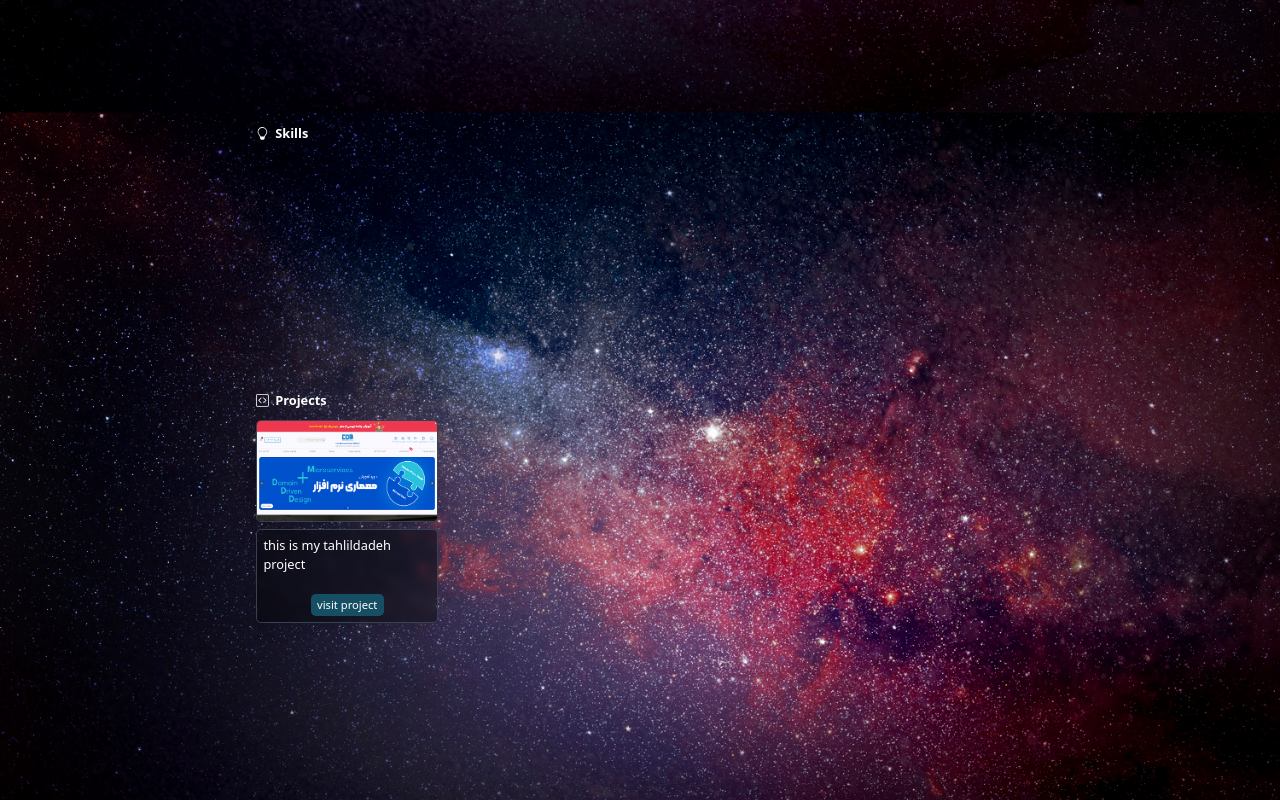
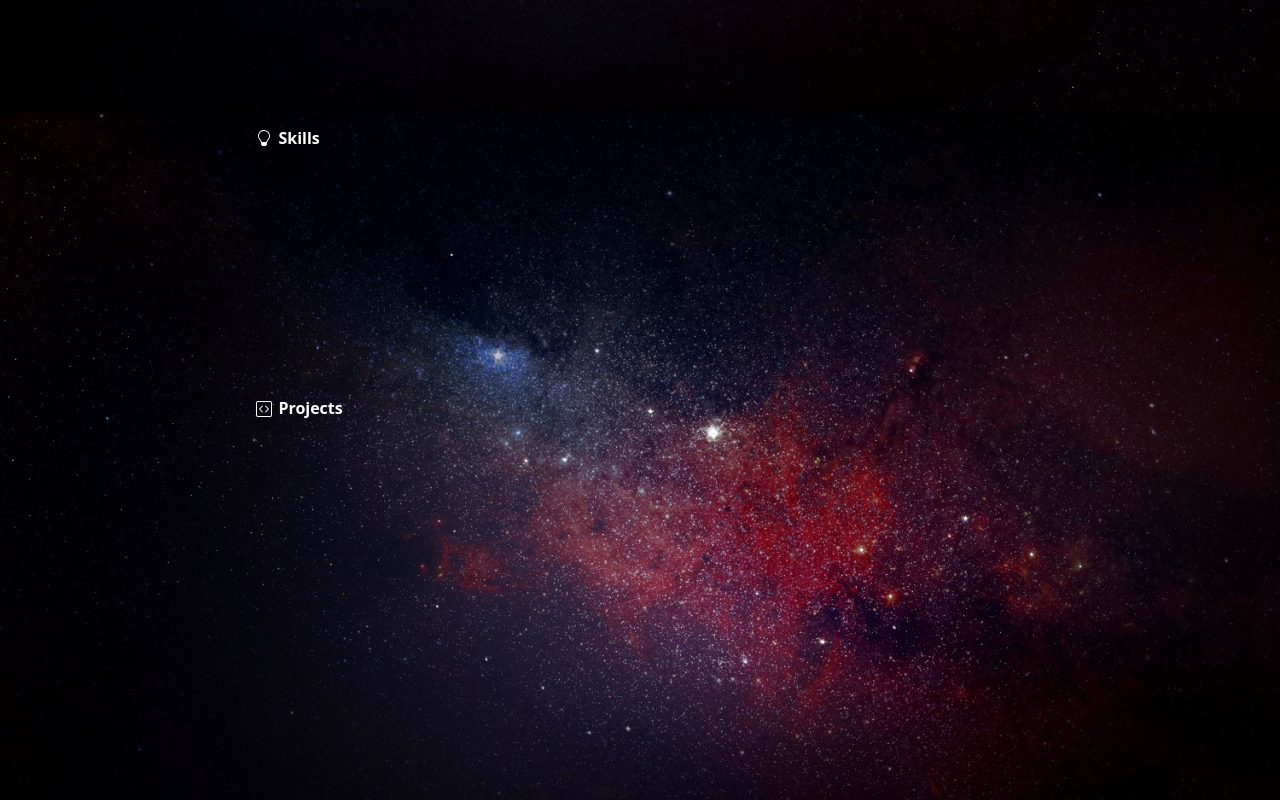
Before and after one commit to abbas-akhavan/Portfolio, a React (Vite) app: page / in a window 1280 px wide. Shown: the part 740-1540 px from the top of the page. Built offline with nearby package versions, Linux system fonts and the light colour scheme.

Commit message:
some changes

```diff
--- a/src/components/MainImage.jsx
+++ b/src/components/MainImage.jsx
@@ -23,14 +23,14 @@
       const mainImageTextsSplits = [];
 
       mainImageTexts.forEach(text =>{
-        mainImageTextsSplits.push(new SplitType(text).chars);
+        mainImageTextsSplits.push(new SplitType(text));
       })
-      gsap.from('#mainImageTexts .char' , {
+      gsap.to('#mainImageTexts .char' , {
         duration : .7,
-        opacity : 0,
+        opacity : 1,
         stagger : .05,
       })
-    } , 30)
+    } , 100)
 
 
   } , []);
--- a/src/components/NavBar.jsx
+++ b/src/components/NavBar.jsx
@@ -89,7 +89,7 @@
         <li data-sectionid="skills" className="transition-colors bg-transparent duration-300 py-1 px-2 isActive:bg-blue-700 rounded-md ">
           <BsLightbulb /> Skills
         </li>
-        <li className="transition-colors bg-transparent duration-300 py-1 px-2 isActive:bg-blue-700 rounded-md ">
+        <li data-sectionid='projects' className="transition-colors bg-transparent duration-300 py-1 px-2 isActive:bg-blue-700 rounded-md ">
           <BsCodeSquare /> Projects
         </li>
         <li className="transition-colors bg-transparent duration-300 py-1 px-2 isActive:bg-blue-700 rounded-md ">
--- a/src/components/Projects.jsx
+++ b/src/components/Projects.jsx
@@ -5,19 +5,64 @@
 import React from 'react'
 
 const Projects = () => {
+    useGSAP(()=>{
+        gsap.registerPlugin(ScrollTrigger);
+
+        const projectsTL = gsap.timeline({
+            scrollTrigger : {
+                trigger : '#projects',
+                start : 'top 70%',
+                end : 'bottom+=50% 80%',
+                toggleActions : 'play none none reverse',
+                scrub : 2,
+            }
+        });
+
+        gsap.set('#projects a > img' , {
+            clipPath : 'polygon(0 0, 100% 0, 100% 0, 0 0)',
+            scale : 1.2,
+        })
+
+        projectsTL.to('#projects a > img' , {
+            clipPath : 'polygon(0 0, 100% 0, 100% 100%, 0% 100%)',
+        })
+        projectsTL.to('#projects a > img' , {
+            scale : 1,
+        })
+        .from('#projects a > div' , {
+            opacity : 0,
+            scaleY : 0,
+        } , '<')
+        .from('#projects a > div > p' , {
+            opacity : 0,
+            yPercent : 100
+        })
+    } , []);
+
   return (
     <section id="projects" className="section text-white mt-20">
-      <div className="flex gap-2 font-bold items-center">
+      <div className="flex gap-2 font-bold items-center text-xl">
       <BsCodeSquare /> Projects
       </div>
-      <div className="grid grid-cols-4 gap-4 mt-3">
-        <div className="flex flex-col gap-2">
-            <img className="aspect-video rounded-md shadow-lg border border-gray-700" src="/images/project.png" alt="" />
-            <div className="bg-blurBgColor  backdrop-blur-sm shadow-lg origin-center rounded-md border border-gray-700 p-2 flex flex-col gap-6">
-                <p>this is my tahlildadeh project</p>
-                <a href="#" className="bg-cyan-900 px-2 py-1 rounded-md text-sm text-center w-max self-center">visit project</a>
+      <div className="grid grid-cols-3 gap-4 mt-3">
+        <a href="#" className="relative rounded-md overflow-hidden">
+            <img className="aspect-video w-full" src="/images/project.png" alt="" />
+            <div className="origin-bottom absolute top-0 left-0 w-full h-full flex items-end p-4 bg-gradient-to-t from-slate-950 ">
+                <p className="text-base text-center w-full">this is my tahlildadeh project</p>
             </div>
-        </div>
+        </a>
+        <a href="#" className="relative rounded-md overflow-hidden">
+            <img className="aspect-video w-full" src="/images/project.png" alt="" />
+            <div className="origin-bottom absolute top-0 left-0 w-full h-full flex items-end p-4 bg-gradient-to-t from-slate-950 ">
+                <p className="text-base text-center w-full">this is my tahlildadeh project</p>
+            </div>
+        </a>
+        <a href="#" className="relative rounded-md overflow-hidden">
+            <img className="aspect-video w-full" src="/images/project.png" alt="" />
+            <div className="origin-bottom absolute top-0 left-0 w-full h-full flex items-end p-4 bg-gradient-to-t from-slate-950 ">
+                <p className="text-base text-center w-full">this is my tahlildadeh project</p>
+            </div>
+        </a>
       </div>
     </section>
   )
--- a/src/components/Skills.jsx
+++ b/src/components/Skills.jsx
@@ -41,7 +41,7 @@
 
   return (
     <section id="skills" className="section text-white mt-20">
-      <div className="flex gap-2 font-bold items-center">
+      <div className="flex gap-2 font-bold items-center text-xl">
       <BsLightbulb /> Skills
       </div>
       <div className='grid grid-cols-2 gap-6 mt-3'>
--- a/src/components/Summary.jsx
+++ b/src/components/Summary.jsx
@@ -38,7 +38,7 @@
   });
   return (
     <section id="summary" className="section text-white mt-20">
-      <div className="flex gap-2 font-bold items-center">
+      <div className="flex gap-2 font-bold items-center text-xl">
         <FaRegListAlt /> Summary
       </div>
       <div className="bg-blurBgColor  backdrop-blur-sm shadow-lg origin-center rounded-xl border border-gray-700 p-4 overflow-hidden  mt-3">
--- a/src/scripts/navbar.js
+++ b/src/scripts/navbar.js
@@ -103,7 +103,9 @@
       anchor.addEventListener('click' , ()=>{
         const query = anchor.dataset.sectionid;
         const targetSection = document.querySelector(`#${query}`);
-        targetSection.scrollIntoView();
+        const targetPosition = window.scrollY + targetSection.getBoundingClientRect().top - 120;
+        window.scrollTo(0 , targetPosition);
+        // targetSection.scrollIntoView();
       })
     })
   }
--- a/styles/input.css
+++ b/styles/input.css
@@ -109,8 +109,9 @@
 .triangle{
   clip-path: polygon(50% 0%, 0% 100%, 100% 100%);
 }
-.char{
+#mainImageTexts .char{
   transform-origin: top;
+  opacity: 0;
 }
 .line{
   display: flex !important;
--- a/styles/main.css
+++ b/styles/main.css
@@ -693,8 +693,16 @@
   bottom: 0px;
 }
 
+.left-0 {
+  left: 0px;
+}
+
 .left-1\/2 {
   left: 50%;
+}
+
+.top-0 {
+  top: 0px;
 }
 
 .top-1\/2 {
@@ -730,10 +738,6 @@
   margin-top: 0.75rem;
 }
 
-.mt-4 {
-  margin-top: 1rem;
-}
-
 .flex {
   display: flex;
 }
@@ -756,6 +760,10 @@
 
 .h-\[90\%\] {
   height: 90%;
+}
+
+.h-full {
+  height: 100%;
 }
 
 .w-\[18em\] {
@@ -782,13 +790,8 @@
   width: 90%;
 }
 
-.w-auto {
-  width: auto;
-}
-
-.w-max {
-  width: -moz-max-content;
-  width: max-content;
+.w-full {
+  width: 100%;
 }
 
 .grow {
@@ -823,12 +826,12 @@
   grid-template-columns: repeat(2, minmax(0, 1fr));
 }
 
+.grid-cols-3 {
+  grid-template-columns: repeat(3, minmax(0, 1fr));
+}
+
 .grid-cols-\[1fr_3fr\] {
   grid-template-columns: 1fr 3fr;
-}
-
-.grid-cols-4 {
-  grid-template-columns: repeat(4, minmax(0, 1fr));
 }
 
 .flex-col {
@@ -837,6 +840,10 @@
 
 .items-start {
   align-items: flex-start;
+}
+
+.items-end {
+  align-items: flex-end;
 }
 
 .items-center {
@@ -867,18 +874,6 @@
   gap: 2rem;
 }
 
-.gap-3 {
-  gap: 0.75rem;
-}
-
-.self-end {
-  align-self: flex-end;
-}
-
-.self-center {
-  align-self: center;
-}
-
 .overflow-hidden {
   overflow: hidden;
 }
@@ -893,10 +888,6 @@
 
 .rounded-xl {
   border-radius: 0.75rem;
-}
-
-.rounded-sm {
-  border-radius: 0.125rem;
 }
 
 .border {
@@ -930,37 +921,18 @@
   background-color: transparent;
 }
 
-.bg-sky-950 {
-  --tw-bg-opacity: 1;
-  background-color: rgb(8 47 73 / var(--tw-bg-opacity));
+.bg-gradient-to-t {
+  background-image: linear-gradient(to top, var(--tw-gradient-stops));
 }
 
-.bg-sky-500 {
-  --tw-bg-opacity: 1;
-  background-color: rgb(14 165 233 / var(--tw-bg-opacity));
-}
-
-.bg-orange-900 {
-  --tw-bg-opacity: 1;
-  background-color: rgb(124 45 18 / var(--tw-bg-opacity));
-}
-
-.bg-green-950 {
-  --tw-bg-opacity: 1;
-  background-color: rgb(5 46 22 / var(--tw-bg-opacity));
-}
-
-.bg-cyan-900 {
-  --tw-bg-opacity: 1;
-  background-color: rgb(22 78 99 / var(--tw-bg-opacity));
+.from-slate-950 {
+  --tw-gradient-from: #020617 var(--tw-gradient-from-position);
+  --tw-gradient-to: rgb(2 6 23 / 0) var(--tw-gradient-to-position);
+  --tw-gradient-stops: var(--tw-gradient-from), var(--tw-gradient-to);
 }
 
 .p-4 {
   padding: 1rem;
-}
-
-.p-2 {
-  padding: 0.5rem;
 }
 
 .px-2 {
@@ -1009,9 +981,14 @@
   line-height: 1;
 }
 
-.text-sm {
-  font-size: 0.875rem;
-  line-height: 1.25rem;
+.text-base {
+  font-size: 1rem;
+  line-height: 1.5rem;
+}
+
+.text-xl {
+  font-size: 1.25rem;
+  line-height: 1.75rem;
 }
 
 .font-black {
@@ -1083,8 +1060,9 @@
   clip-path: polygon(50% 0%, 0% 100%, 100% 100%);
 }
 
-.char{
+#mainImageTexts .char{
   transform-origin: top;
+  opacity: 0;
 }
 
 .line{
```
Also changed, not shown: src/assets/mybg - Copy.jpg (added), src/assets/mybg.jpg.
